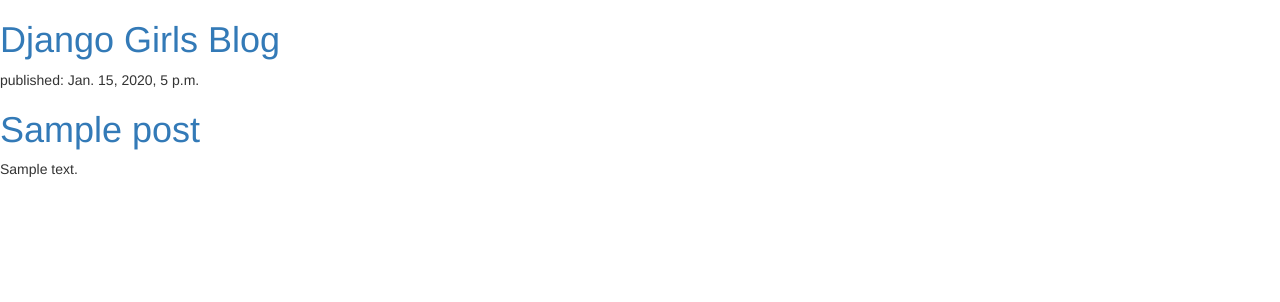
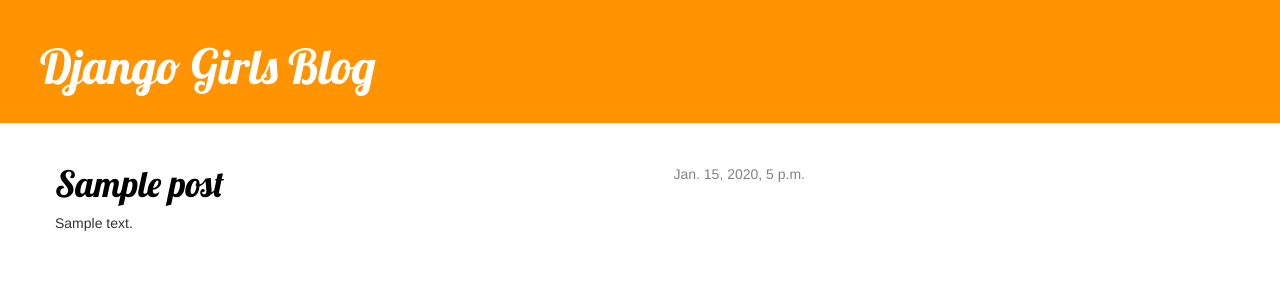
Before and after one commit to fastmany/my-first-blog, a Django app: template mysite/blog/templates/blog/post_list.html in a window 1280 px wide. Shown: the top 302 px of the page. Run offline with Django 3.2, Linux system fonts and the light colour scheme; the template is opened without the code that fills it: values that come from a table or form of the project are taken from there, others are empty; tables that the repository leaves empty hold one stand-in row (values such as "Sample post"); some libraries are stand-ins or nearby versions.

Commit message:
Added view and template for detailed blog post as well as CSS for the site

```diff
--- /dev/null
+++ b/mysite/blog/static/css/blog.css
@@ -0,0 +1,52 @@
+h1 a {
+    color: #FCA205;
+    font-family: 'Lobster';
+}
+
+.page-header {
+    background-color: #ff9400;
+    margin-top: 0;
+    padding: 20px 20px 20px 40px;
+}
+
+.page-header h1, .page-header h1 a, .page-header h1 a:visited, .page-header h1 a:active {
+    color: #ffffff;
+    font-size: 36pt;
+    text-decoration: none;
+}
+
+.content {
+    margin-left: 40px;
+}
+
+h1, h2, h3, h4 {
+    font-family: 'Lobster', cursive;
+}
+
+.date {
+    float: right;
+    color: #828282;
+}
+
+.save {
+    float: right;
+}
+
+.post-form textarea, .post-form input {
+    width: 100%;
+}
+
+.top-menu, .top-menu:hover, .top-menu:visited {
+    color: #ffffff;
+    float: right;
+    font-size: 26pt;
+    margin-right: 20px;
+}
+
+.post {
+    margin-bottom: 70px;
+}
+
+.post h1 a, .post h1 a:visited {
+    color: #000000;
+}
--- /dev/null
+++ b/mysite/blog/templates/blog/base.html
@@ -0,0 +1,19 @@
+{% load staticfiles %}
+<link rel="stylesheet" href="//maxcdn.bootstrapcdn.com/bootstrap/3.2.0/css/bootstrap.min.css">
+<link rel="stylesheet" href="//maxcdn.bootstrapcdn.com/bootstrap/3.2.0/css/bootstrap-theme.min.css">
+<link href="https://fonts.googleapis.com/css?family=Lobster&subset=latin,latin-ext" rel="stylesheet" type="text/css">
+<link rel="stylesheet" href="{% static 'css/blog.css' %}">
+
+<body>
+    <div class="page-header">
+        <h1><a href="/">Django Girls Blog</a></h1>
+    </div>
+    <div class="content container">
+        <div class="row">
+            <div class="col-md-8">
+            {% block content %}
+            {% endblock %}
+            </div>
+        </div>
+    </div>
+</body>
--- a/mysite/blog/templates/blog/post_list.html
+++ b/mysite/blog/templates/blog/post_list.html
@@ -1,14 +1,13 @@
-<link rel="stylesheet" href="//maxcdn.bootstrapcdn.com/bootstrap/3.2.0/css/bootstrap.min.css">
-<link rel="stylesheet" href="//maxcdn.bootstrapcdn.com/bootstrap/3.2.0/css/bootstrap-theme.min.css">
+{% extends 'blog/base.html' %}
 
-<div>
-    <h1><a href="/">Django Girls Blog</a></h1>
-</div>
-
-{% for post in posts %}
-    <div>
-        <p>published: {{ post.published_date }}</p>
-        <h1><a href="">{{ post.title }}</a></h1>
-        <p>{{ post.text|linebreaksbr }}</p>
-    </div>
-{% endfor %}
+{% block content %}
+    {% for post in posts %}
+        <div class="post">
+            <div class="date">
+                {{ post.published_date }}
+            </div>
+            <h1><a href="{% url 'post_detail' pk=post.pk %}">{{ post.title }}</a></h1>
+            <p>{{ post.text|linebreaksbr }}</p>
+        </div>
+    {% endfor %}
+{% endblock content %}
--- a/mysite/blog/urls.py
+++ b/mysite/blog/urls.py
@@ -3,4 +3,5 @@ from . import views
 
 urlpatterns = [
     url(r'^$', views.post_list, name='post_list'),
+    url(r'^post/(?P<pk>[0-9]+)/$', views.post_detail, name='post_detail'),
 ]
--- a/mysite/blog/views.py
+++ b/mysite/blog/views.py
@@ -1,7 +1,11 @@
-from django.shortcuts import render
+from django.shortcuts import render, get_object_or_404
 from django.utils import timezone
 from .models import post
 
 def post_list(request):
     posts = post.objects.filter(published_date__lte=timezone.now()).order_by('published_date')
     return render(request, 'blog/post_list.html', {'posts': posts})
+
+def post_detail(request, pk):
+    post_de = get_object_or_404(post, pk=pk)
+    return render(request, 'blog/post_detail.html', {'post': post_de})
```
Also changed, not shown: mysite/blog/templates/blog/post_detail.html (added, +13 -0 lines).
